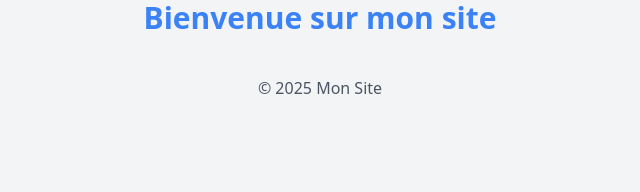
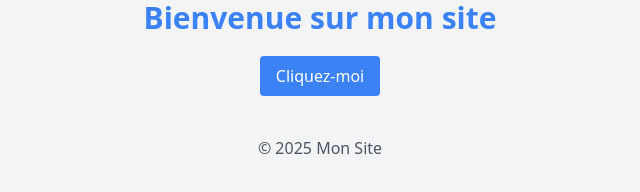
Before and after one commit to Paul72-hub/DevOps-TD1-git, a plain HTML site: page index.html in a window 1280 px wide. Shown: the whole page, without its empty margins (320-960 px from the left). Drawn offline with nearby package versions, Linux system fonts and the light colour scheme.

Commit message:
ajout du bouton

```diff
--- a/index.html
+++ b/index.html
@@ -8,7 +8,9 @@
   </head>
   <body class="bg-gray-100 text-center">
     <h1 class="text-3xl font-bold text-blue-500">Bienvenue sur mon site</h1>
-
+    <button class="mt-5 px-4 py-2 bg-blue-500 text-white rounded">
+      Cliquez-moi
+    </button>
     <footer class="mt-10 text-gray-600">&#169; 2025 Mon Site</footer>
   </body>
 </html>
```
